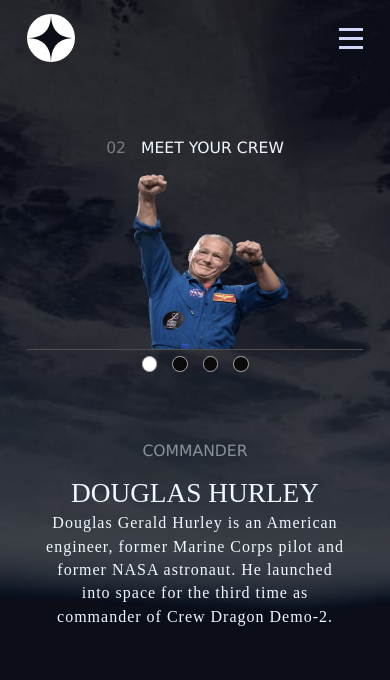
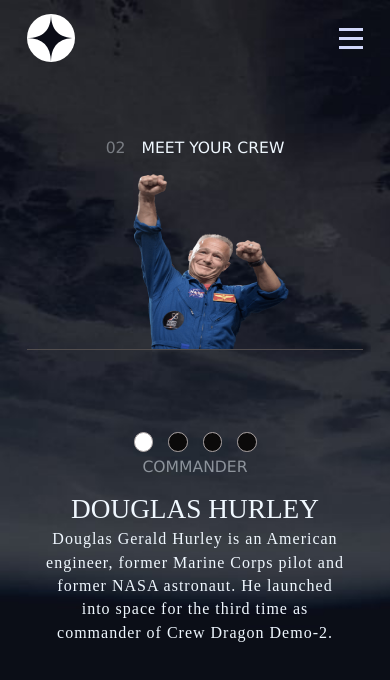
Before and after one commit to Kellsonphilips/space-tourism, a React (Create React App) app: page /crew in a window 390 px wide. Shown: the top 680 px of the page. Built offline with nearby package versions, Linux system fonts and the light colour scheme.

Commit message:
responsive bux fix

```diff
--- a/src/components/nav-component/navbar.styles.scss
+++ b/src/components/nav-component/navbar.styles.scss
@@ -19,7 +19,7 @@
     text-decoration: none;
     position: relative;
     margin-right: 20px;
-    padding: 30px 0;
+    padding: 1.5vw 0;
     border-bottom: 4px solid transparent;
     cursor: pointer;
 
--- a/src/routes/crew/crew.styles.scss
+++ b/src/routes/crew/crew.styles.scss
@@ -7,31 +7,32 @@
   color: aliceblue;
   display: flex;
   height: 100vh;
-  padding: 300px 300px;
+  padding: 15vw 7vw;
   background-image: url($desktop-crew-background);
   background-size: cover;
   justify-content: space-between;
 
   .crew-info-container {
-    width: clamp(20rem, 80%, 29rem);
+    width: 35vw;
+    height: 0;
 
     .crew-header {
-      font-size: 1.4vw;
+      font-size: 2vw;
       font-family: var(--font-primary);
       font-weight: lighter;
       position: relative;
-      bottom: 120px;
+      bottom: 5rem;
       text-transform: uppercase;
 
       .crew-index {
-        padding-right: 15px;
+        padding-right: 1rem;
         opacity: 0.4;
       }
     }
 
     .crew-details-container {
       position: relative;
-      top: 80px;
+      bottom: 2rem;
 
       .crew-role {
         font-size: 2rem;
@@ -56,12 +57,12 @@
     .crew-navigation {
       display: flex;
       justify-content: flex-start;
-      position: absolute;
-      bottom: 120px;
+      position: relative;
+      top: 4rem;
 
       .crew-navs {
-        width: 1vw;
-        height: 1vw;
+        width: 2vw;
+        height: 2vw;
         background-color: rgb(11, 10, 10);
         margin-right: 15px;
         border-radius: 50%;
@@ -111,7 +112,7 @@
 
       .crew-details-container {
         position: relative;
-        top: 4rem;
+        top: 5rem;
 
         .crew-role {
           font-size: 4vw;
@@ -133,13 +134,13 @@
         display: flex;
         justify-content: center;
         width: 90vw;
-        height: 0;
-        position: relative;
-        bottom: 17rem;
+        height: 4vw;
+        position: absolute;
+        top: 27rem;
 
         .crew-navs {
-          width: 4vw;
-          height: 4vw;
+          width: 5vw;
+          height: 5vw;
         }
       }
     }
@@ -210,8 +211,8 @@
         justify-content: center;
         width: 90vw;
         height: 0;
-        position: relative;
-        bottom: 8rem;
+        position: absolute;
+        top: 36rem;
 
         .crew-navs {
           width: 4vw;
```
